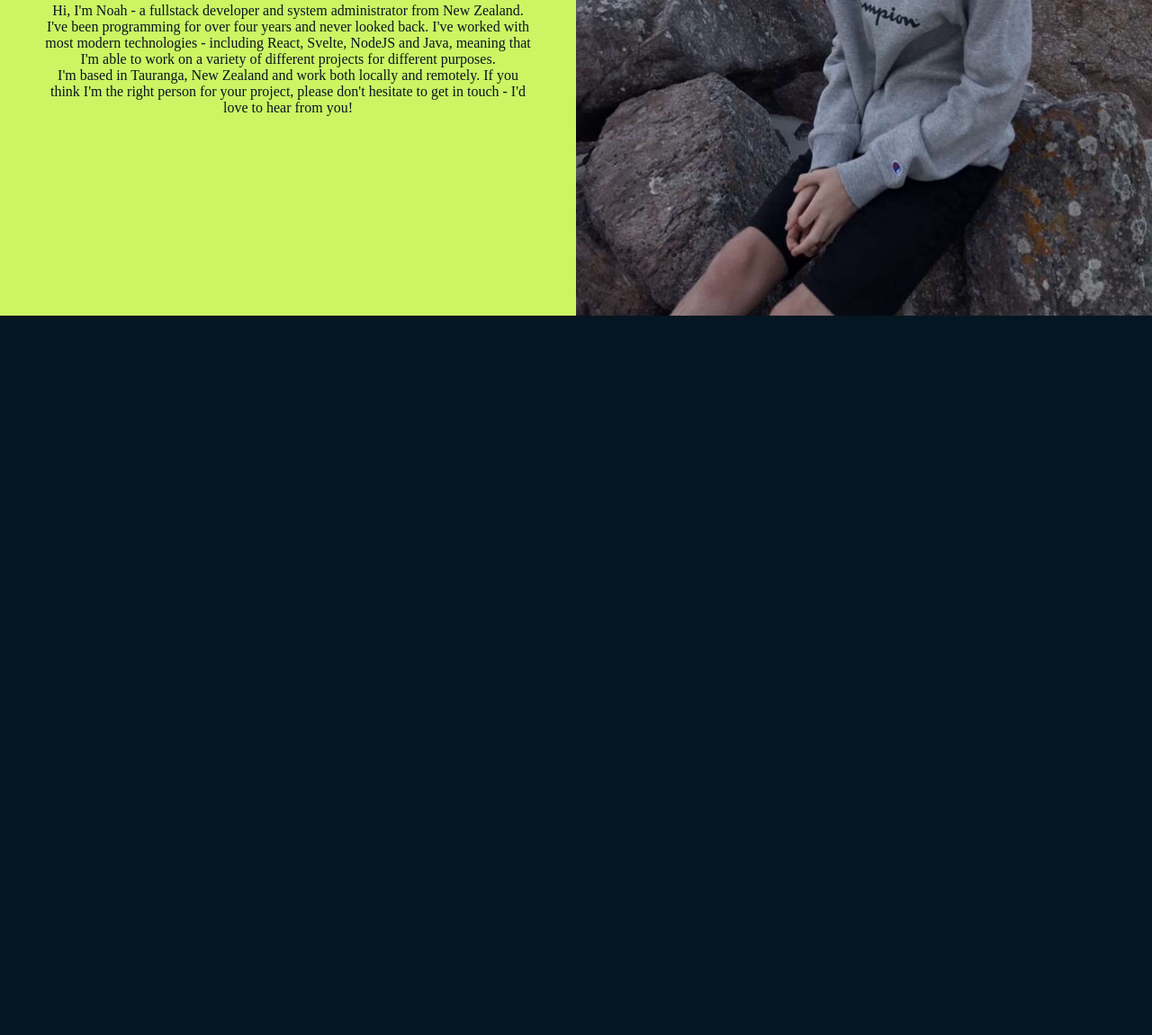
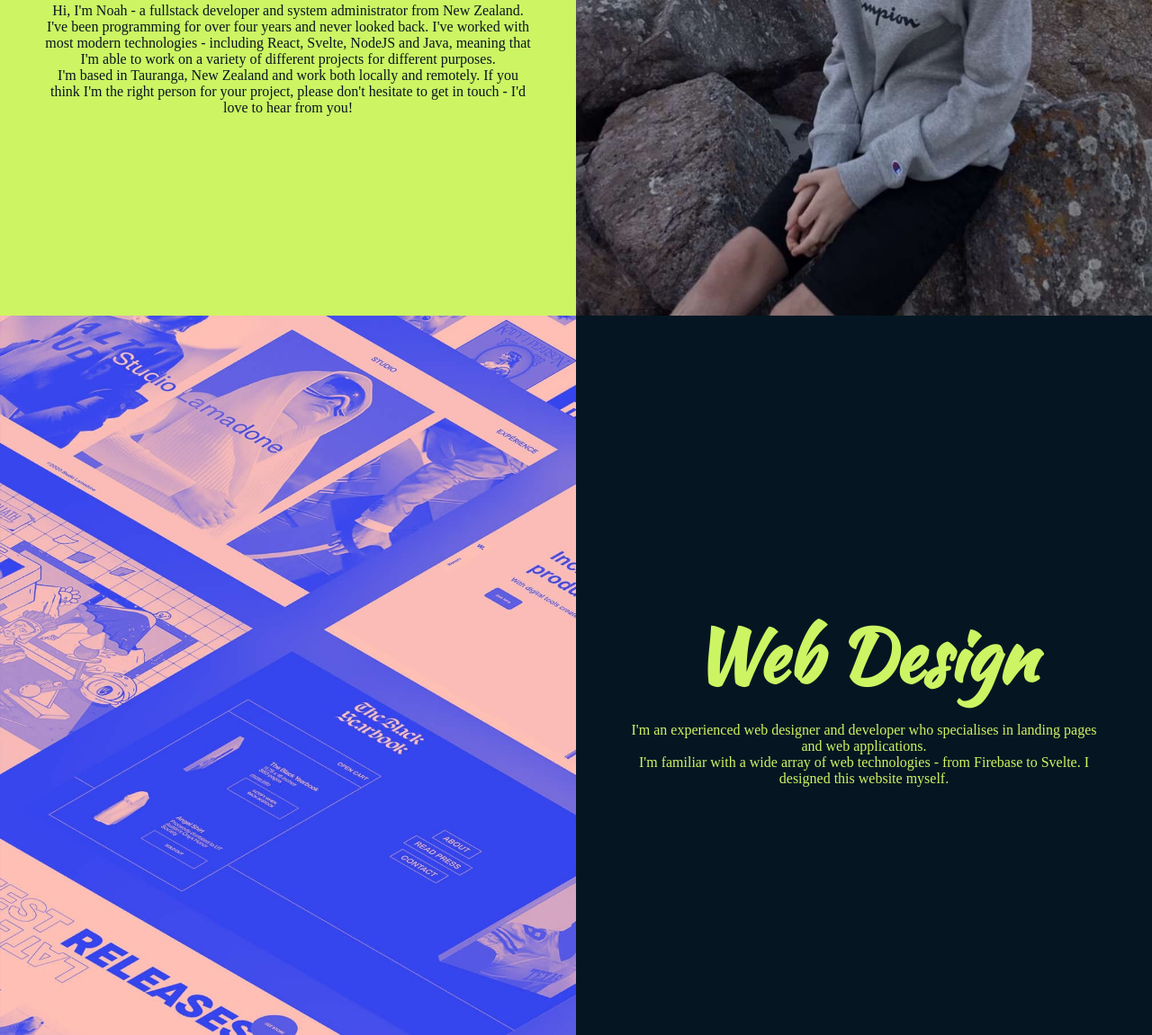
Before and after one commit to noahball/noahball.com, a plain HTML site: page index.html in a window 1280 px wide. Shown: the part 1249-2400 px from the top of the page at 90% size. Before the commit the page ends 1600 px from the top, so only its background shows below. Drawn offline with nearby package versions, Linux system fonts and the light colour scheme; a web font is replaced by a local one.

Commit message:
Web Design section

```diff
--- a/css/style.css
+++ b/css/style.css
@@ -178,6 +178,11 @@ section:nth-of-type(2) {
     color: #051622;
 }
 
+section:nth-of-type(3) {
+    background-color: #051622;
+    color: #CDF463;
+}
+
 /* Social Icons
 --------------------------------------------- */
 
@@ -227,6 +232,37 @@ section:nth-of-type(2) {
     padding-top: 40vh;
 }
 
+.about-text {
+    padding-left: 50px;
+    padding-right: 50px;
+}
+
+/* Web
+--------------------------------------------- */
+
+.web-img {
+    height: 100vh;
+    width: 50%;
+    float: left;
+    background-image: url('../img/web-design.jpeg');
+    background-size: cover;
+}
+
+.web-container {
+    height: 100vh;
+    width: 50%;
+    float: right;
+    padding-top: 40vh;
+}
+
+.web-text {
+    padding-left: 50px;
+    padding-right: 50px;
+}
+
+/* Alert Bar
+--------------------------------------------- */
+
 .alert {
     padding: 20px;
     background-color: #CDF463;
@@ -249,7 +285,25 @@ section:nth-of-type(2) {
     color: #051622;
 }
 
-.about-text {
-    padding-left: 50px;
-    padding-right: 50px;
+/* Scrollbar
+--------------------------------------------- */
+
+/* width */
+::-webkit-scrollbar {
+    width: 10px;
 }
+
+/* Track */
+::-webkit-scrollbar-track {
+    background: #051622;
+}
+
+/* Handle */
+::-webkit-scrollbar-thumb {
+    background: #CDF463;
+}
+
+/* Handle on hover */
+::-webkit-scrollbar-thumb:hover {
+    background: #CDF463;
+}
--- a/index.html
+++ b/index.html
@@ -54,7 +54,7 @@
 </head>
 
 <body>
-    <section id="about">
+    <section id="welcome">
         <div class="alert">
             <span class="closebtn" onclick="this.parentElement.style.display='none';">&times;</span>
             <strong>COVID-19 Update:</strong> All services have resumed at Alert Level 2, following guidelines provided by the government.
@@ -76,7 +76,7 @@
             <div class="scroll"></div>
         </div>
     </section>
-    <section id="web">
+    <section id="about">
         <div class="section-container">
             <div class="about-container">
                 <h1 class="about-heading">About Me</h1>
@@ -85,6 +85,15 @@
             <div class="about-img"></div>
         </div>
     </section>
+    <section id="web">
+        <div class="section-container">
+            <div class="web-img"></div>
+            <div class="web-container">
+                <h1 class="web-heading">Web Design</h1>
+                <p class="web-text">I'm an experienced web designer and developer who specialises in landing pages and web applications.<br>I'm familiar with a wide array of web technologies - from Firebase to Svelte. I designed this website myself.</p>
+            </div>
+        </div>
+    </section>
 
     <script src="https://code.jquery.com/jquery-3.6.0.min.js"></script>
     <script src="./js/script.js"></script>
```
Also changed, not shown: img/lighting-herald.jpg (added), img/web-design.jpeg (added), js/script.js (line endings or trailing spaces).
